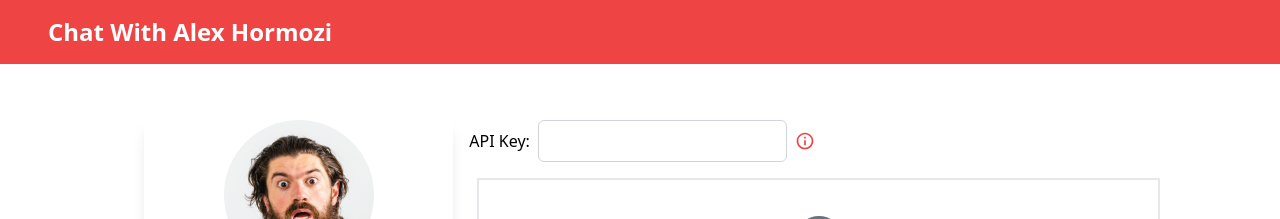
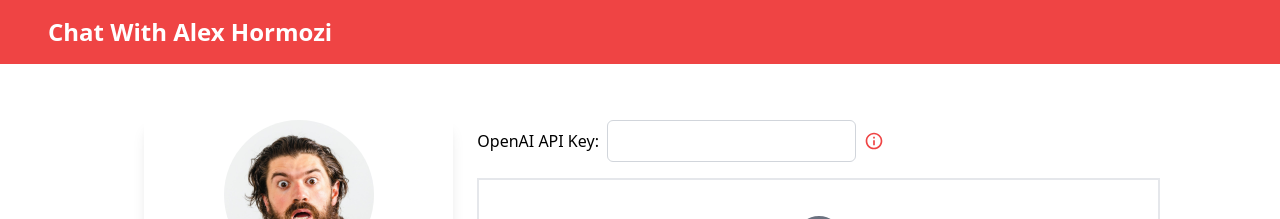
Before and after one commit to bhancockio/chat-with-100-youtube-videos, a Next.js app in the folder website/: page / in a window 1280 px wide. Shown: the top 219 px of the page. Built offline with nearby package versions, Linux system fonts and the light colour scheme.

Commit message:
fix small ui and .env requirements

```diff
--- a/website/src/env.mjs
+++ b/website/src/env.mjs
@@ -9,7 +9,6 @@
   PINECONE_API_KEY: z.string(),
   PINECONE_ENVIRONMENT: z.string(),
   PINECONE_INDEX: z.string(),
-  OPENAI_API_KEY: z.string(),
 });
 
 /**
@@ -31,7 +30,6 @@
   PINECONE_API_KEY: process.env.PINECONE_API_KEY,
   PINECONE_ENVIRONMENT: process.env.PINECONE_ENVIRONMENT,
   PINECONE_INDEX: process.env.PINECONE_INDEX,
-  OPENAI_API_KEY: process.env.OPENAI_API_KEY,
 };
 
 // Don't touch the part below
--- a/website/src/pages/index.tsx
+++ b/website/src/pages/index.tsx
@@ -11,7 +11,7 @@
 
   const handleInfoClick = () => {
     toast.info(
-      "This application requires a personal API key to function properly. Please input your key into the input field."
+      "This application requires your personal OpenAI API key to function properly. Please input your key into the input field."
     );
   };
 
@@ -23,8 +23,8 @@
       </div>
       <div className="w-full md:w-2/3">
         <div className="my-4 flex items-center">
-          <label className="mr-2" htmlFor="apiKey">
-            API Key:
+          <label className="mx-2" htmlFor="apiKey">
+            OpenAI API Key:
           </label>
           <input
             id="apiKey"
```
Also changed, not shown: 1 other file (tests, documents, lock files or other folders).
